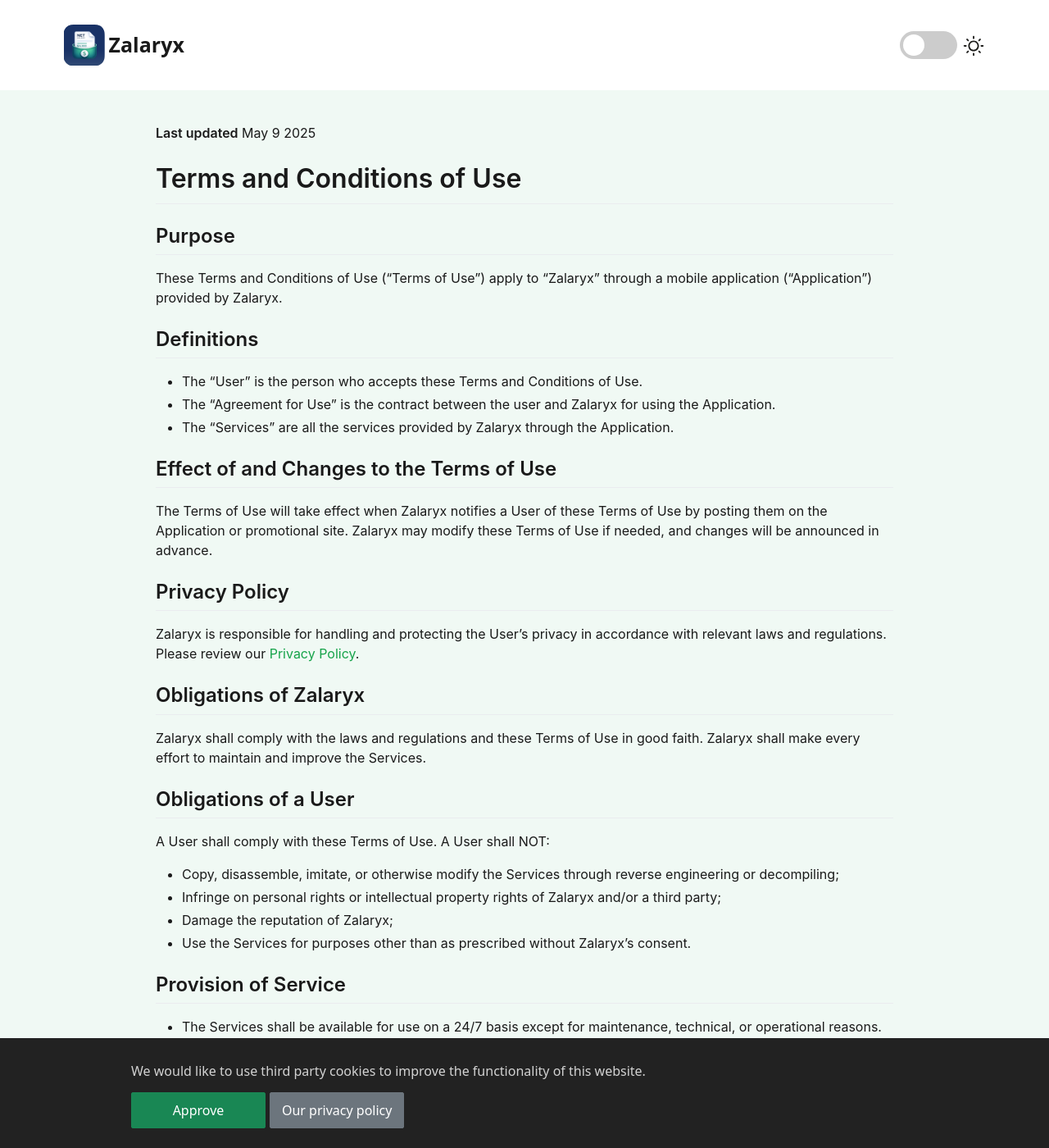
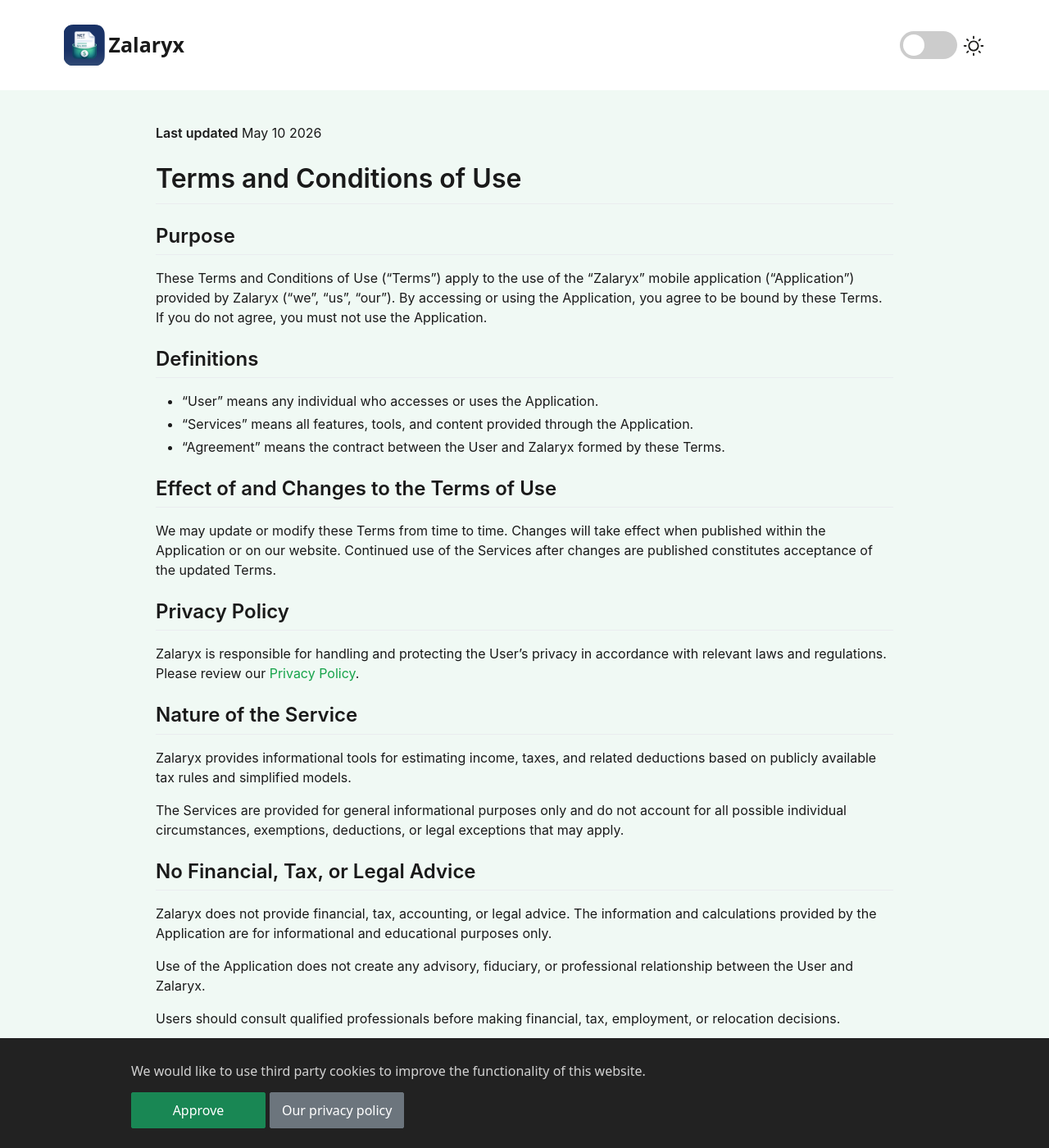
Before and after one commit to Zalaryx/zalaryx-lading-page, a Jekyll site: the page built from _pages/terms.md, in a window 1280 px wide and 1400 px high. Shown: the whole window at 82% size. Built offline with Jekyll 4.4.1, drawn with Linux system fonts in a browser that asks for light colours; cached includes are drawn as plain includes; some of the changed text lies outside the part shown.

Commit message:
Update terms

```diff
--- a/_pages/terms.md
+++ b/_pages/terms.md
@@ -6,45 +6,88 @@ sitemap: false
 ---
 
 **Last updated**
-May 9 2025
+May 10 2026
 
 # Terms and Conditions of Use
 
 ## Purpose
 
-These Terms and Conditions of Use ("Terms of Use") apply to "Zalaryx" through a mobile application ("Application") provided by Zalaryx.
+These Terms and Conditions of Use ("Terms") apply to the use of the "Zalaryx" mobile application ("Application") provided by Zalaryx ("we", "us", "our").
+By accessing or using the Application, you agree to be bound by these Terms. If you do not agree, you must not use the Application.
 
 ## Definitions
 
-- The "User" is the person who accepts these Terms and Conditions of Use.
-- The "Agreement for Use" is the contract between the user and Zalaryx for using the Application.
-- The "Services" are all the services provided by Zalaryx through the Application.
+- "User" means any individual who accesses or uses the Application.
+- "Services" means all features, tools, and content provided through the Application.
+- "Agreement" means the contract between the User and Zalaryx formed by these Terms.
 
 ## Effect of and Changes to the Terms of Use
 
-The Terms of Use will take effect when Zalaryx notifies a User of these Terms of Use by posting them on the Application or promotional site. Zalaryx may modify these Terms of Use if needed, and changes will be announced in advance.
+We may update or modify these Terms from time to time. Changes will take effect when published within the Application or on our website. Continued use of the Services after changes are published constitutes acceptance of the updated Terms.
 
 ## Privacy Policy
 
 Zalaryx is responsible for handling and protecting the User's privacy in accordance with relevant laws and regulations. Please review our [Privacy Policy](/privacypolicy).
 
+## Nature of the Service
+
+Zalaryx provides informational tools for estimating income, taxes, and related deductions based on publicly available tax rules and simplified models.
+
+The Services are provided for general informational purposes only and do not account for all possible individual circumstances, exemptions, deductions, or legal exceptions that may apply.
+
+## No Financial, Tax, or Legal Advice
+
+Zalaryx does not provide financial, tax, accounting, or legal advice. The information and calculations provided by the Application are for informational and educational purposes only.
+
+Use of the Application does not create any advisory, fiduciary, or professional relationship between the User and Zalaryx.
+
+Users should consult qualified professionals before making financial, tax, employment, or relocation decisions.
+
+## Accuracy of Information
+
+While we strive to keep tax rules and calculations updated, we do not guarantee that any information provided is accurate, complete, or up to date.
+
+- Tax laws and regulations may change without notice.
+- Calculations may be based on simplified assumptions.
+- Errors or omissions may occur.
+
+All outputs should be treated as estimates only.
+
+## User Responsibilities
+Users are solely responsible for how they interpret and use the information provided by the Application.
+
+Zalaryx is not responsible for any decisions made based on the Services, including but not limited to employment, tax filings, financial planning, or relocation decisions.
+
 ## Obligations of Zalaryx
 
-Zalaryx shall comply with the laws and regulations and these Terms of Use in good faith. Zalaryx shall make every effort to maintain and improve the Services.
+We will act in good faith to provide and maintain the Services and aim to keep them operational and useful. However, we do not guarantee uninterrupted or error-free operation.
 
-## Obligations of a User
+## User Restrictions
 
-A User shall comply with these Terms of Use. A User shall NOT:
+Users agree not to:
 
-- Copy, disassemble, imitate, or otherwise modify the Services through reverse engineering or decompiling;
-- Infringe on personal rights or intellectual property rights of Zalaryx and/or a third party;
-- Damage the reputation of Zalaryx;
-- Use the Services for purposes other than as prescribed without Zalaryx's consent.
+- reverse engineer, decompile, or modify the Application;
+- misuse or attempt to interfere with the Services;
+- use the Services for unlawful purposes;
+- infringe on intellectual property or rights of others;
+- damage or attempt to damage the reputation or functionality of Zalaryx.
+
+## Intellectual Property
+
+All content, software, calculations, designs, and materials within the Application are owned by or licensed to Zalaryx and are protected by intellectual property laws.
+
+Users are granted a limited, non-exclusive, non-transferable license to use the Application for personal use only.
 
 ## Provision of Service
 
 - The Services shall be available for use on a 24/7 basis except for maintenance, technical, or operational reasons.
 - Zalaryx may suspend the Services temporarily in cases of urgent system checks, national emergencies, or other force majeure events.
+
+## Disclaimer of Warranties
+
+THE SERVICES ARE PROVIDED ON AN "AS IS" AND "AS AVAILABLE" BASIS WITHOUT WARRANTIES OF ANY KIND, WHETHER EXPRESS OR IMPLIED.
+
+WE DO NOT WARRANT THAT THE SERVICES WILL BE ACCURATE, RELIABLE, ERROR-FREE, OR SUITABLE FOR ANY PARTICULAR PURPOSE.
 
 ## Limitation of Liability
 
@@ -52,10 +95,9 @@ ZALARYX DOES NOT PROVIDE FINANCIAL OR TAX ADVICE. THE TAX CALCULATIONS PROVIDED
 
 TO THE FULLEST EXTENT PERMITTED BY APPLICABLE LAW, IN NO EVENT WILL ZALARYX, ITS AFFILIATES, EMPLOYEES, OR SERVICE PROVIDERS BE LIABLE FOR ANY INDIRECT, CONSEQUENTIAL, EXEMPLARY, INCIDENTAL, SPECIAL, OR PUNITIVE DAMAGES RESULTING FROM YOUR ACCESS TO OR USE OF THE SERVICE.
 
-## Purchases
-
-The Application may offer services for purchase ("in app purchases") through the App Store. If you choose to make an in app purchase, you will be charged at the prices displayed to you for the service(s) selected.
+## Termination
+We reserve the right to suspend or terminate access to the Services at our discretion, without notice, if a User violates these Terms or uses the Services in a harmful or unlawful manner.
 
 ## Contact Us
 
-If you have any questions about these Terms, please contact us at <a href="mailto:support@zalaryx.com">support@zalaryx.com</a>.
+If you have any questions about these Terms, please contact us at <a href="mailto:me@sergiomartinrubio.com">me@sergiomartinrubio.com</a>.
```
Also changed, not shown: _pages/privacypolicy.md (+1 -1 lines), 2 other files.
